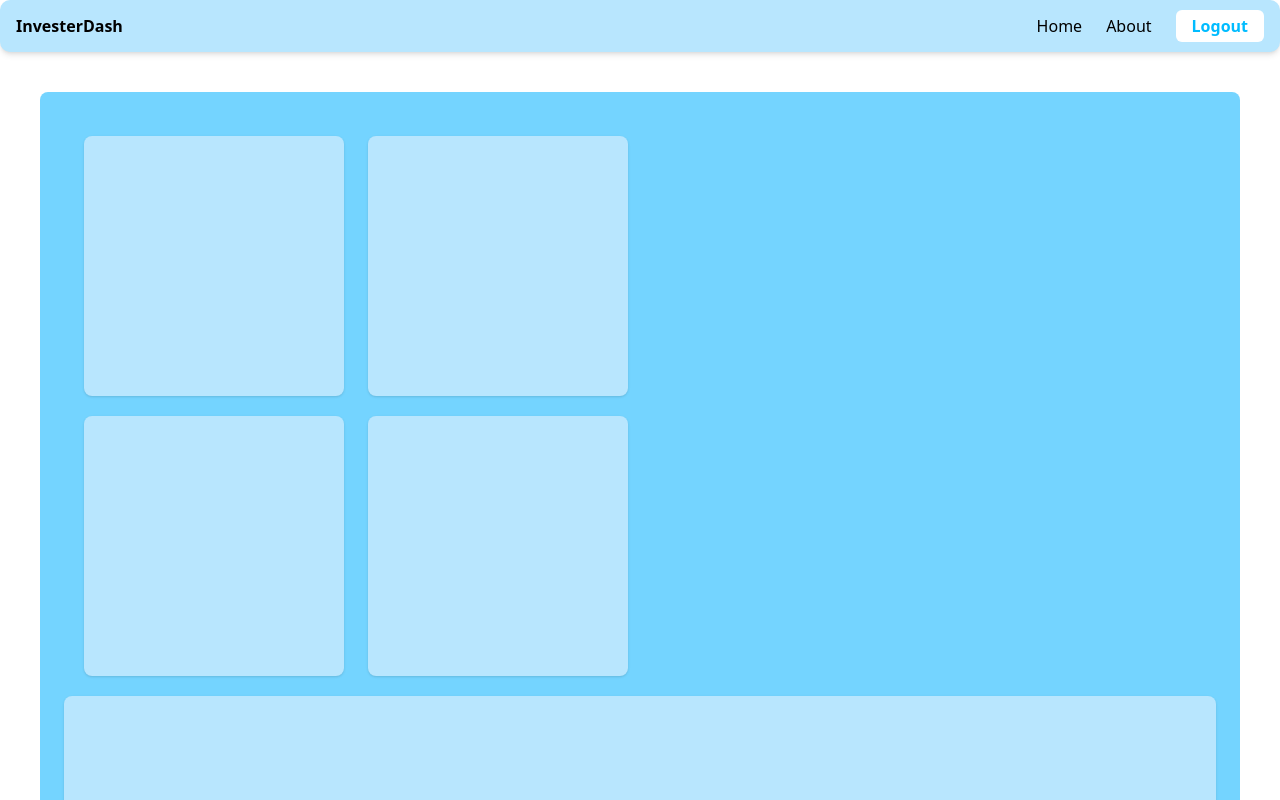
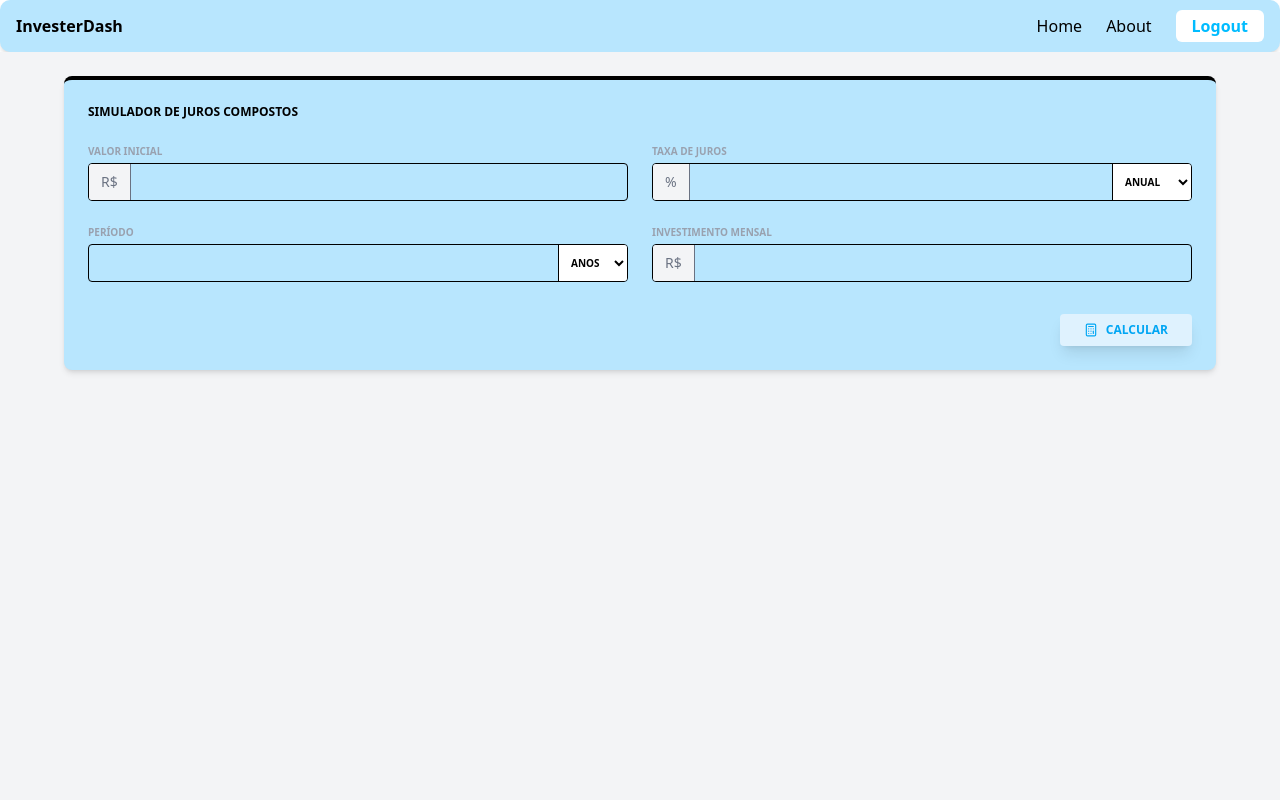
Before and after one commit to RobertdeSMaio/investdash, a React (Vite) app: page /ComposeJ in a window 1280 px wide. Shown: the top 800 px of the page. Built offline with nearby package versions, Linux system fonts and the light colour scheme.

Commit message:
Add ComposeJ form

```diff
--- a/package.json
+++ b/package.json
@@ -18,6 +18,7 @@
     "axios": "^1.13.4",
     "build": "^0.1.4",
     "formik": "^2.4.6",
+    "lucide-react": "^0.563.0",
     "react": "^19.0.0",
     "react-apexcharts": "^1.9.0",
     "react-dom": "^19.0.0",
--- a/src/componentes/dash.tsx
+++ b/src/componentes/dash.tsx
@@ -39,13 +39,19 @@ export default function Dash() {
   };
 
   return (
-    <div className="p-2 bg-white m-10 shadow-md rounded-lg">
+    <div className="p-2 bg-sky-100 m-10 shadow-md rounded-lg">
       <input
+        className="bg-sky-300 shadow-md rounded-lg"
         value={ticker}
         onChange={(e) => setTicker(e.target.value)}
         placeholder="Ex: PETR4"
       />
-      <button onClick={handleSearch}>Buscar</button>
+      <button
+        className="bg-sky-300 shadow-md rounded-lg m-2"
+        onClick={handleSearch}
+      >
+        Buscar
+      </button>
 
       <Chart
         options={options}
--- a/src/pages/ComposeJ.tsx
+++ b/src/pages/ComposeJ.tsx
@@ -1,20 +1,256 @@
+import { type ApexOptions } from "apexcharts"; // Resolve erro verbatimModuleSyntax
+import { Calculator } from "lucide-react";
+import { useState } from "react";
+import Chart from "react-apexcharts";
 import NavBar from "../componentes/NavBar";
 
-export default function ComposeJ() {
+interface LogMensal {
+  mes: number;
+  jurosNoMes: number;
+  totalInvestido: number;
+  totalJuros: number;
+  acumulado: number;
+}
+
+export default function SimuladorInvestimentoFinal() {
+  // Estados para os Inputs
+  const [valorInicial, setValorInicial] = useState(0);
+  const [aporteMensal, setAporteMensal] = useState(0);
+  const [taxa, setTaxa] = useState(0);
+  const [periodo, setPeriodo] = useState(0);
+  const [tipoPeriodo, setTipoPeriodo] = useState("ANOS");
+
+  // Estados para os Resultados
+  const [logs, setLogs] = useState<LogMensal[]>([]);
+  const [resumo, setResumo] = useState({
+    totalFinal: 0,
+    investido: 0,
+    juros: 0,
+  });
+
+  const calcular = () => {
+    const mesesTotais = tipoPeriodo === "ANOS" ? periodo * 12 : periodo;
+    const taxaMensal = taxa / 100;
+
+    let acumulado = valorInicial;
+    let investidoTotal = valorInicial;
+    let jurosAcumulado = 0;
+    const historico: LogMensal[] = [];
+
+    for (let i = 0; i <= mesesTotais; i++) {
+      if (i > 0) {
+        const jurosDoMes = acumulado * taxaMensal;
+        jurosAcumulado += jurosDoMes;
+        investidoTotal += aporteMensal;
+        acumulado += jurosDoMes + aporteMensal;
+      }
+      historico.push({
+        mes: i,
+        jurosNoMes: i === 0 ? 0 : acumulado * taxaMensal,
+        totalInvestido: investidoTotal,
+        totalJuros: jurosAcumulado,
+        acumulado: acumulado,
+      });
+    }
+
+    setLogs(historico);
+    setResumo({
+      totalFinal: acumulado,
+      investido: investidoTotal,
+      juros: jurosAcumulado,
+    });
+  };
+
+  const barOptions: ApexOptions = {
+    chart: { stacked: true, toolbar: { show: false } },
+    colors: ["#475569", "#94a3b8"],
+    xaxis: { categories: logs.map((l) => l.mes), title: { text: "Meses" } },
+    yaxis: { labels: { formatter: (v) => `R$ ${v.toFixed(0)}` } },
+    dataLabels: { enabled: false },
+  };
+
+  const donutOptions: ApexOptions = {
+    labels: ["Valor Investido", "Total em Juros"],
+    colors: ["#475569", "#94a3b8"],
+    legend: { position: "bottom" },
+  };
+
   return (
     <>
       <NavBar />
-      <div className="min-h-screen bg-sky-300 p-6 rounded-lg flex-0 m-10">
-        <div className="grid grid-cols-1 md:grid-cols-4 gap-6 m-5">
-          <div className="bg-sky-200 aspect-square rounded-lg shadow-sm flex-1 "></div>
-          <div className="bg-sky-200 aspect-square rounded-lg shadow-sm flex-1 "></div>
+      <div className="bg-gray-100 min-h-screen p-6 space-y-6">
+        {/* 1. INPUTS (Display idêntico à imagem) */}
+        <div className="max-w-6xl mx-auto bg-sky-200 p-6 rounded-lg shadow-md border-t-4">
+          <h2 className="text-xs font-bold uppercase mb-6 flex items-center gap-2">
+            Simulador de Juros Compostos
+          </h2>
+          <div className="grid grid-cols-1 md:grid-cols-2 gap-6">
+            <InputGroup
+              id="ini"
+              label="Valor Inicial"
+              prefix="R$"
+              onChange={setValorInicial}
+            />
+            <InputGroup
+              id="taxa"
+              label="Taxa de Juros"
+              prefix="%"
+              onChange={setTaxa}
+              hasSelect
+            />
+            <InputGroup
+              id="per"
+              label="Período"
+              onChange={setPeriodo}
+              hasSelectPeriodo
+              setTipo={setTipoPeriodo}
+            />
+            <InputGroup
+              id="mes"
+              label="Investimento Mensal"
+              prefix="R$"
+              onChange={setAporteMensal}
+            />
+          </div>
+          <div className="flex justify-end gap-3 mt-8">
+            <button
+              onClick={calcular}
+              className="flex items-center gap-2 px-6 py-2 bg-sky-100 text-sky-500 rounded text-xs font-bold hover:bg-slate-900 shadow-lg"
+            >
+              <Calculator size={14} /> CALCULAR
+            </button>
+          </div>
         </div>
-        <div className="grid grid-cols-1 md:grid-cols-4 gap-6 m-5">
-          <div className="bg-sky-200 aspect-square rounded-lg shadow-sm flex-1 "></div>
-          <div className="bg-sky-200 aspect-square rounded-lg shadow-sm flex-1 "></div>
-        </div>
-        <div className="bg-sky-200 aspect-square rounded-lg shadow-sm grid flex-1"></div>
+
+        {/* 2. RESULTADOS (Cards e Donut) */}
+        {resumo.totalFinal > 0 && (
+          <div className="max-w-6xl mx-auto grid grid-cols-1 lg:grid-cols-3 gap-6">
+            <div className="lg:col-span-2 grid grid-cols-1 md:grid-cols-3 gap-4">
+              <CardResult
+                label="Total em Juros"
+                value={resumo.juros}
+                color="text-blue-500"
+              />
+              <CardResult
+                label="Total Investido"
+                value={resumo.investido}
+                color="text-slate-600"
+              />
+              <CardResult
+                label="Valor Final"
+                value={resumo.totalFinal}
+                color="text-amber-600"
+              />
+            </div>
+            <div className="bg-sky-200 p-4 rounded shadow border flex flex-col items-center">
+              <h3 className="text-[10px] font-bold uppercase self-start mb-4">
+                Proporção
+              </h3>
+              <Chart
+                options={donutOptions}
+                series={[resumo.investido, resumo.juros]}
+                type="donut"
+                width="100%"
+              />
+            </div>
+          </div>
+        )}
+
+        {/* 3. GRÁFICO DE EVOLUÇÃO */}
+        {logs.length > 0 && (
+          <div className="max-w-6xl mx-auto bg-sky-200 p-6 rounded shadow border">
+            <h3 className="text-xs font-bold uppercase mb-6 border-b pb-2">
+              Gráfico de Evolução
+            </h3>
+            <Chart
+              options={barOptions}
+              series={[
+                { name: "Investido", data: logs.map((l) => l.totalInvestido) },
+                { name: "Juros", data: logs.map((l) => l.totalJuros) },
+              ]}
+              type="bar"
+              height={350}
+            />
+          </div>
+        )}
       </div>
     </>
   );
 }
+
+// COMPONENTES AUXILIARES (Para manter o código limpo)
+
+function InputGroup({
+  id,
+  label,
+  prefix,
+  onChange,
+  hasSelect,
+  hasSelectPeriodo,
+  setTipo,
+}: any) {
+  return (
+    <div className="flex flex-col gap-1">
+      <label
+        htmlFor={id}
+        className="text-[10px] font-bold text-gray-400 uppercase"
+      >
+        {label}
+      </label>
+      <div className="flex border rounded overflow-hidden focus-within:ring-1 focus-within:ring-slate-400">
+        {prefix && (
+          <span className="bg-gray-100 px-3 py-2 text-sm border-r text-gray-500">
+            {prefix}
+          </span>
+        )}
+        <input
+          id={id}
+          type="number"
+          title={label} // Resolve erro de acessibilidade
+          className="w-full p-2 outline-none text-sm"
+          onChange={(e) => onChange(Number(e.target.value))}
+        />
+        {hasSelect && (
+          <select
+            className="bg-white border-l px-2 text-[10px] font-bold outline-none"
+            title="Opção Taxa"
+          >
+            <option>ANUAL</option>
+            <option>MENSAL</option>
+          </select>
+        )}
+        {hasSelectPeriodo && (
+          <select
+            className="bg-white border-l px-2 text-[10px] font-bold outline-none"
+            title="Opção Período"
+            onChange={(e) => setTipo(e.target.value)}
+          >
+            <option value="ANOS">ANOS</option>
+            <option value="MESES">MESES</option>
+          </select>
+        )}
+      </div>
+    </div>
+  );
+}
+
+function CardResult({
+  label,
+  value,
+  color,
+}: {
+  label: string;
+  value: number;
+  color: string;
+}) {
+  return (
+    <div className="bg-sky-200 p-6 rounded shadow border text-center">
+      <p className="text-[10px] font-bold text-gray-400 uppercase mb-2">
+        {label}
+      </p>
+      <p className={`text-xl font-bold ${color}`}>
+        R$ {value.toLocaleString("pt-BR", { minimumFractionDigits: 2 })}
+      </p>
+    </div>
+  );
+}
```
Also changed, not shown: 1 other file (tests, documents, lock files or other folders).
